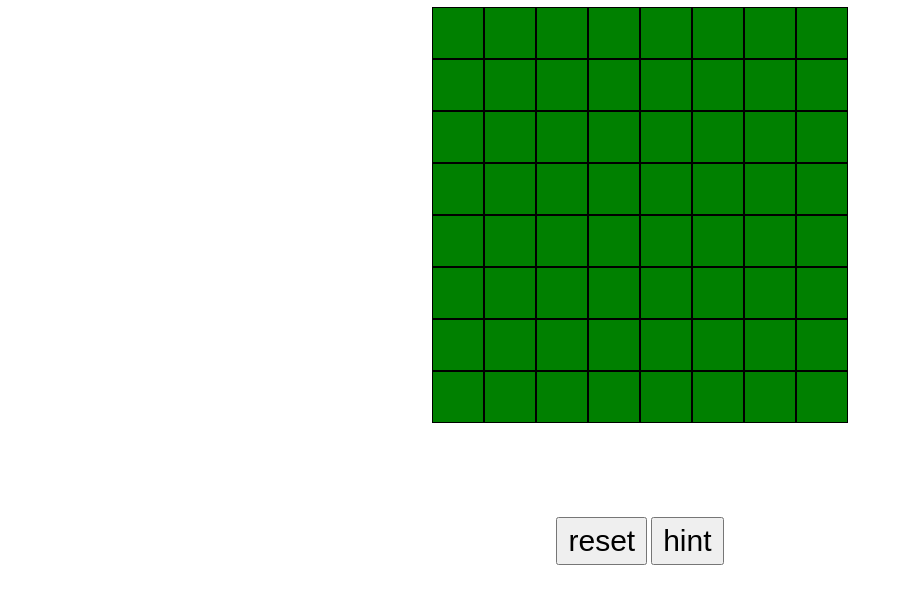
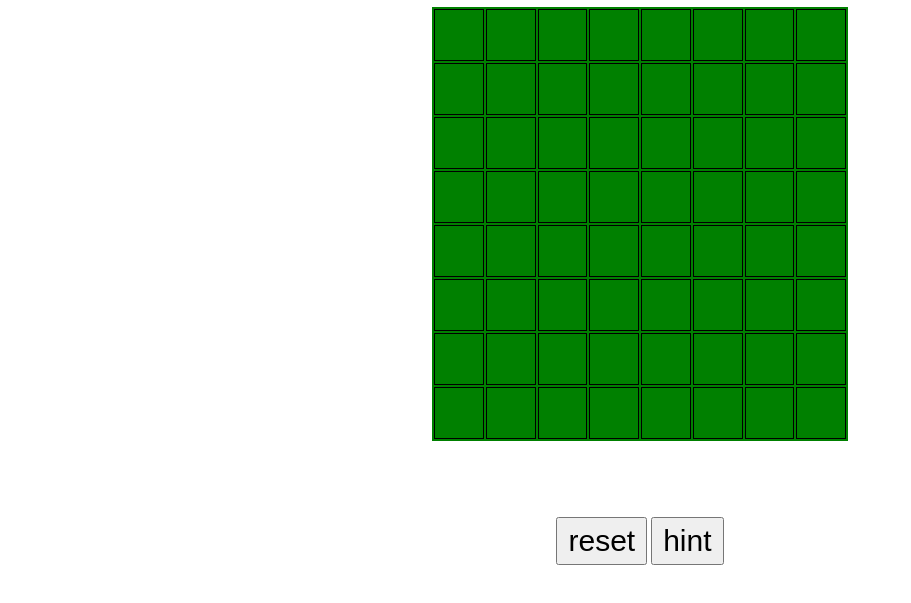
Before and after one commit to km539/project1, a plain HTML site: page index.html in a window 1280 px wide. Shown: the part 67-670 px from the top of the page, without its empty margins (0-911 px from the left). Drawn offline with Linux system fonts and the light colour scheme.

Commit message:
second commit

```diff
--- a/css/style.css
+++ b/css/style.css
@@ -15,17 +15,14 @@
     height: auto;
 
 }
-#board .component .row{
-    display: flex;
-}
-
-#board .component .row .tile{
+.board tr td{
     border: 1px solid black;
     width: 50px;
     height: 50px;
     text-align: center;
     font-size: 35px;
 }
+
 #buttons{
     text-align: center;
 }
--- a/index.html
+++ b/index.html
@@ -12,101 +12,107 @@
 <section id="board">
 
     <div class="component">
-    <!--Row 0-->
-   <div class="row" id="row0">
-    <div class="tile" id="column-0"> </div>
-    <div class="tile" id="column-1"> </div>
-    <div class="tile" id="column-2"> </div>
-    <div class="tile" id="column-3"> </div>
-    <div class="tile" id="column-4"> </div>
-    <div class="tile" id="column-5"> </div>
-    <div class="tile" id="column-6"> </div>
-    <div class="tile" id="column-7"> </div>
-   </div>
 
-   <!--Row 1-->
-   <div class="row" id="row1">
-    <div class="tile" id="column-0"> </div>
-    <div class="tile" id="column-1"> </div>
-    <div class="tile" id="column-2"> </div>
-    <div class="tile" id="column-3"> </div>
-    <div class="tile" id="column-4"> </div>
-    <div class="tile" id="column-5"> </div>
-    <div class="tile" id="column-6"> </div>
-    <div class="tile" id="column-7"> </div>
-   </div>
+    <table class="board" id="boardinfo">
 
-   <!--Row 2-->
-   <div class="row" id="row2">
-    <div class="tile" id="column-0"> </div>
-    <div class="tile" id="column-1"> </div>
-    <div class="tile" id="column-2"> </div>
-    <div class="tile" id="column-3"> </div>
-    <div class="tile" id="column-4"> </div>
-    <div class="tile" id="column-5"> </div>
-    <div class="tile" id="column-6"> </div>
-    <div class="tile" id="column-7"> </div>
-   </div>
+        <!-- row 0-->
+        <tr>
+            <td></td>
+            <td></td>
+            <td></td>
+            <td></td>
+            <td></td>
+            <td></td>
+            <td></td>
+            <td></td>
+        </tr>
 
-   <!--Row 3-->
-   <div class="row" id="row3">
-    <div class="tile" id="column0"> </div>
-    <div class="tile" id="column1"> </div>
-    <div class="tile" id="column2"> </div>
-    <div class="tile" id="r3c3"> </div>
-    <div class="tile" id="r3c4"> </div>
-    <div class="tile" id="column5"> </div>
-    <div class="tile" id="column6"> </div>
-    <div class="tile" id="column7"> </div>
-   </div>
+        <!-- row 1 -->
+        <tr>
+            <td></td>
+            <td></td>
+            <td></td>
+            <td></td>
+            <td></td>
+            <td></td>
+            <td></td>
+            <td></td>
+        </tr>
 
-   <!--Row 4-->
-   <div class="row" id="row4">
-    <div class="tile" id="column-0" onclick="iffreespace()"> </div>
-    <div class="tile" id="column-1"> </div>
-    <div class="tile" id="column-2"> </div>
-    <div class="tile" id="r4c3"> </div>
-    <div class="tile" id="r4c4"> </div>
-    <div class="tile" id="column-5"> </div>
-    <div class="tile" id="column-6"> </div>
-    <div class="tile" id="column-7"> </div>
-   </div>
+        <!-- row 2 -->
+        <tr>
+            <td></td>
+            <td></td>
+            <td></td>
+            <td></td>
+            <td></td>
+            <td></td>
+            <td></td>
+            <td></td>
+        </tr>
 
-   <!--Row 5-->
-   <div class="row" id="row5">
-    <div class="tile" id="column-0"> </div>
-    <div class="tile" id="column-1"> </div>
-    <div class="tile" id="column-2"> </div>
-    <div class="tile" id="column-3"> </div>
-    <div class="tile" id="column-4"> </div>
-    <div class="tile" id="column-5"> </div>
-    <div class="tile" id="column-6"> </div>
-    <div class="tile" id="column-7"> </div>
-   </div>
+        <!-- row 3 -->
+        <tr>
+            <td></td>
+            <td></td>
+            <td></td>
+            <td></td>
+            <td></td>
+            <td></td>
+            <td></td>
+            <td></td>
+        </tr>
 
-   <!--Row 6-->
-   <div class="row" id="row6">
-    <div class="tile" id="column-0"> </div>
-    <div class="tile" id="column-1"> </div>
-    <div class="tile" id="column-2"> </div>
-    <div class="tile" id="column-3"> </div>
-    <div class="tile" id="column-4"> </div>
-    <div class="tile" id="column-5"> </div>
-    <div class="tile" id="column-6"> </div>
-    <div class="tile" id="column-7"> </div>
-   </div>
+        <!-- row 4 -->
+        <tr>
+            <td></td>
+            <td></td>
+            <td></td>
+            <td></td>
+            <td></td>
+            <td></td>
+            <td></td>
+            <td></td>
+        </tr>
 
-   <!--Row 7-->
-   <div class="row" id="row7">
-    <div class="tile" id="column-0"> </div>
-    <div class="tile" id="column-1"> </div>
-    <div class="tile" id="column-2"> </div>
-    <div class="tile" id="column-3"> </div>
-    <div class="tile" id="column-4"> </div>
-    <div class="tile" id="column-5"> </div>
-    <div class="tile" id="column-6"> </div>
-    <div class="tile" id="column-7"> </div>
-   </div>
+    <!-- row 5 -->
+        <tr>
+            <td></td>
+            <td></td>
+            <td></td>
+            <td></td>
+            <td></td>
+            <td></td>
+            <td></td>
+            <td></td>
+        </tr>
+
+        <!-- row 6-->
+        <tr>
+            <td></td>
+            <td></td>
+            <td></td>
+            <td></td>
+            <td></td>
+            <td></td>
+            <td></td>
+            <td></td>
+        </tr>
+
+        <!-- row 7 -->
+        <tr>
+            <td></td>
+            <td></td>
+            <td></td>
+            <td></td>
+            <td></td>
+            <td></td>
+            <td></td>
+            <td></td>
+        </tr>
+
+
+    </table>
 
    </div>
 </section>
--- a/main.js
+++ b/main.js
@@ -1,30 +1,105 @@
 //get board info
 //const board = document.querySelector(".component");
-console.log(board);
-const nextTurn = "";
 
-let members = ['black', 'white'];
 
 let osero = ['○', '●'];
-//reset button
-function startGame(){
-    console.log("started");
 
-    r3c3.innerHTML=osero[0];
-    r3c4.innerHTML=osero[1];
+//ターン確認用
+let turn = true;
 
-    r4c3.innerHTML=osero[1];
-    r4c4.innerHTML=osero[0];
+//2dボード作成
+//要素確認用
+let board = new Array(8);
+for (let i = 0; i < board.length; i++) {
+    board[i] = new Array(8);
+}
+//console.log(board);
 
-    document.getElementById("turn").innerHTML = members[0];
+let htmlBoard = document.querySelectorAll("#boardinfo tr");
+//console.log(htmlBoard);
+// const // constant immutable
+// let // mutable
+
+
+//ボードをクリックしたらそこの位置をScript側で要素を取得
+for (let i = 0; i < htmlBoard.length; i++) {
+    for (let j = 0; j < htmlBoard.length; j++) {
+        const select_cell = htmlBoard[i].cells[j];
+
+        //特定の要素がクリックされたら
+        select_cell.addEventListener("click", function (e) {
+            //console.log(select_cell);
+            // console.log(e.target);
+            if(select_cell === ''){
+                console.log(select_cell);
+            }
+        });
+
+
+    }
 }
 
+
+
+//reset button
+function startGame() {
+    //console.log("started");
+    //set 0 for all elements
+    for (let i = 0; i < board.length; i++) {
+        for (let j = 0; j < board[i].length; j++) {
+            board[i][j] = 0;
+        }
+    }
+
+    //white 1, black 2
+    board[3][3] = 1;
+    board[3][4] = 2;
+    board[4][3] = 2;
+    board[4][4] = 1;
+
+    boardSet();
+
+    checkTurn();
+}
+
+//
+function checkTurn() {
+    let turns = document.getElementById("turn");
+    if (turn) {
+        turns.innerHTML = 'black';
+    } else {
+        turns.innerHTML = 'white';
+    }
+}
+
+function boardSet() {
+    //ckeck board elements
+    //
+
+    for (let i = 0; i < board.length; i++) {
+        for (let j = 0; j < board[i].length; j++) {
+            switch (board[i][j]) {
+                case 1:
+                    //console.log('white');
+                    htmlBoard[i].cells[j].innerText = "○"
+                    break;
+                case 2:
+                    //console.log('black');
+                    htmlBoard[i].cells[j].innerText = "●"
+                    break;
+                case 0:
+                    htmlBoard[i].cells[j].innerText = ""
+                    break;
+            }
+        }
+    }
+}
 //hint button
-function hint(){
+function hint() {
     console.log("hint!");
 }
 
 //おけるスペースか確認
-function iffreespace(){
+function iffreespace() {
     consolek.log("space");
 }
```
